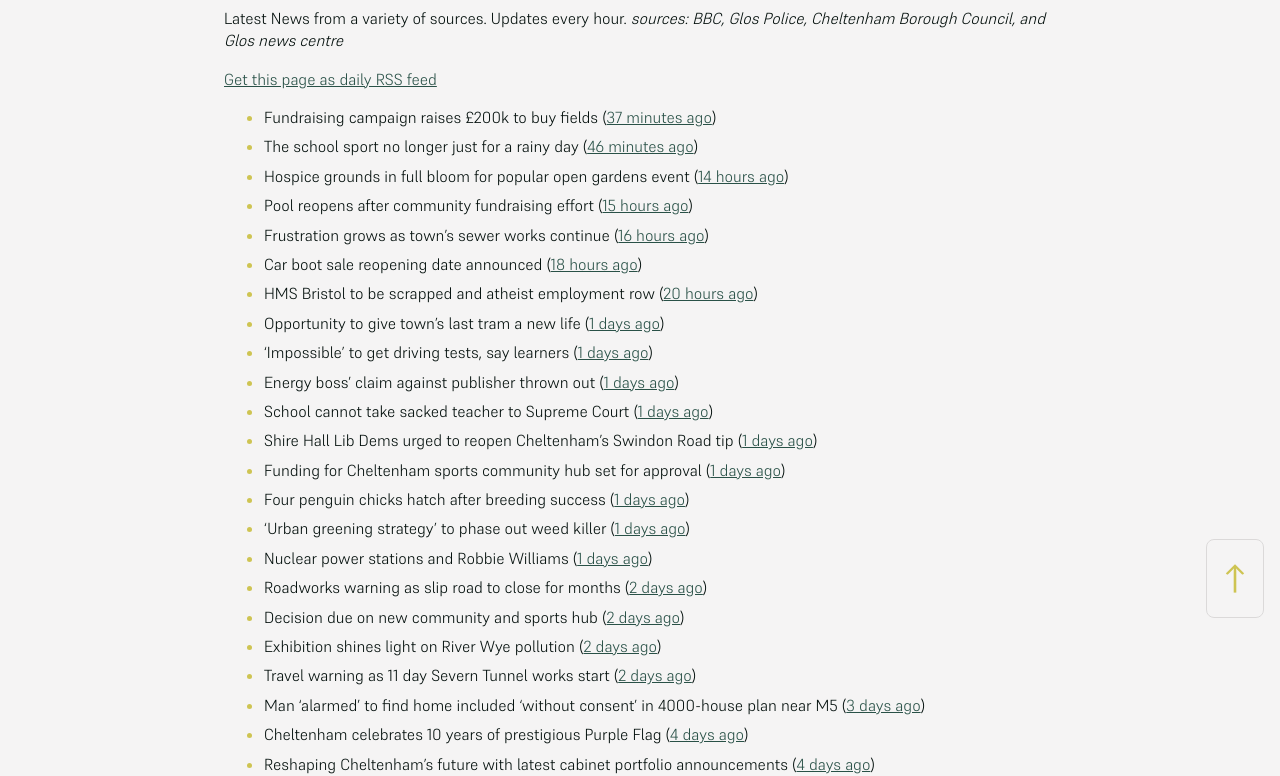
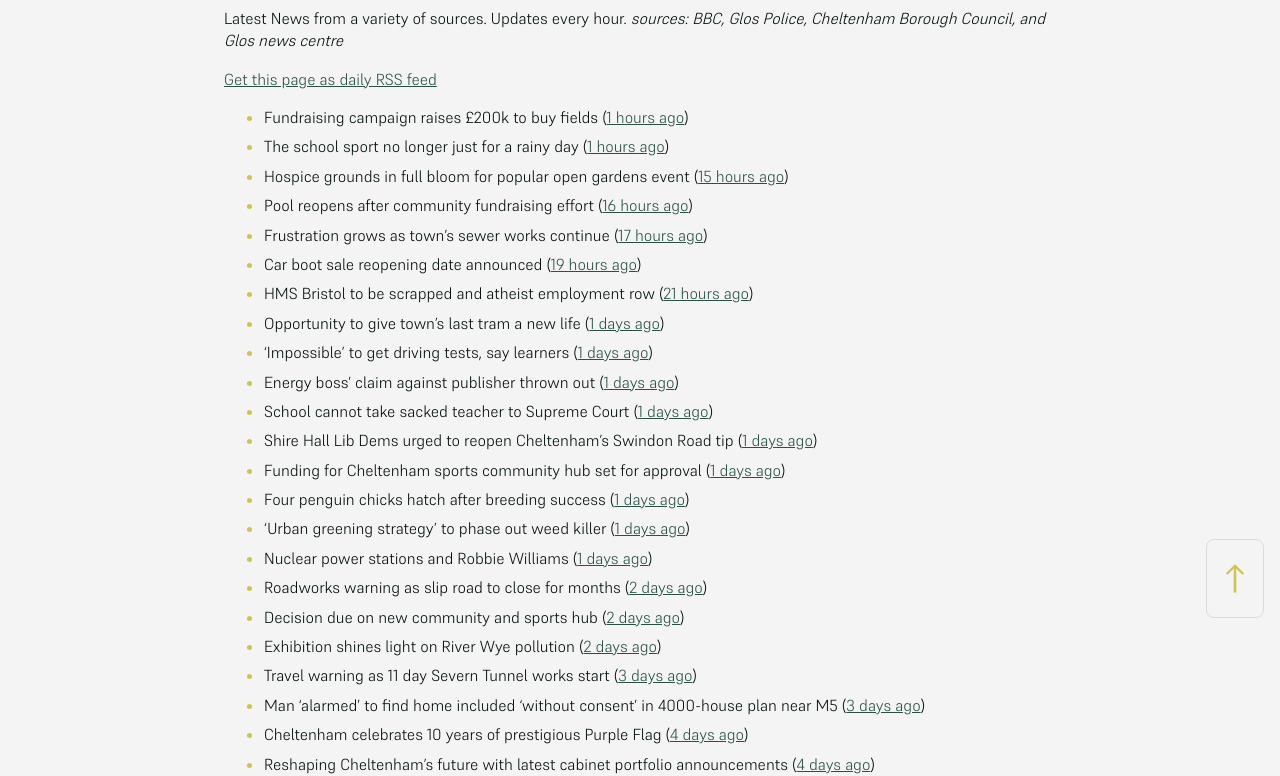
Before and after one commit to mat-0/cheltenham-open-data, a Jekyll site: the page built from _pages/news.md, in a window 1280 px wide. Shown: the part 266-1042 px from the top of the page. Built offline with Jekyll 4.4.1, drawn with Linux system fonts in a browser that asks for light colours.

Commit message:
Updated 2025-06-11 06:59:22

```diff
--- a/_pages/news.md
+++ b/_pages/news.md
@@ -12,13 +12,13 @@ _sources: BBC, Glos Police, Cheltenham Borough Council, and Glos news centre_
 [Get this page as daily RSS feed](/daily.rss)
 
 <!-- news_marker starts -->
-- Fundraising campaign raises £200k to buy fields ([37 minutes ago](https://www.bbc.com/news/articles/c365lx9x187o))
-- The school sport no longer just for a rainy day ([46 minutes ago](https://www.bbc.com/news/articles/clygej1emezo))
-- Hospice grounds in full bloom for popular open gardens event ([14 hours ago](https://gloucesternewscentre.co.uk/hospice-grounds-in-full-bloom-for-popular-open-gardens-event/))
-- Pool reopens after community fundraising effort ([15 hours ago](https://www.bbc.com/news/articles/cg5vl5zvp69o))
-- Frustration grows as town's sewer works continue ([16 hours ago](https://www.bbc.com/news/articles/c5yq58qpgd7o))
-- Car boot sale reopening date announced ([18 hours ago](https://www.bbc.com/news/articles/c3v54dgvq6go))
-- HMS Bristol to be scrapped and atheist employment row ([20 hours ago](https://www.bbc.com/news/articles/c93lv9zr5ppo))
+- Fundraising campaign raises £200k to buy fields ([1 hours ago](https://www.bbc.com/news/articles/c365lx9x187o))
+- The school sport no longer just for a rainy day ([1 hours ago](https://www.bbc.com/news/articles/clygej1emezo))
+- Hospice grounds in full bloom for popular open gardens event ([15 hours ago](https://gloucesternewscentre.co.uk/hospice-grounds-in-full-bloom-for-popular-open-gardens-event/))
+- Pool reopens after community fundraising effort ([16 hours ago](https://www.bbc.com/news/articles/cg5vl5zvp69o))
+- Frustration grows as town's sewer works continue ([17 hours ago](https://www.bbc.com/news/articles/c5yq58qpgd7o))
+- Car boot sale reopening date announced ([19 hours ago](https://www.bbc.com/news/articles/c3v54dgvq6go))
+- HMS Bristol to be scrapped and atheist employment row ([21 hours ago](https://www.bbc.com/news/articles/c93lv9zr5ppo))
 - Opportunity to give town's last tram a new life ([1 days ago](https://www.bbc.com/news/articles/c80km7j1131o))
 - 'Impossible' to get driving tests, say learners ([1 days ago](https://www.bbc.com/news/articles/c8jgndjnlmvo))
 - Energy boss' claim against publisher thrown out ([1 days ago](https://www.bbc.com/news/articles/c9918ek3y4go))
@@ -31,7 +31,7 @@ _sources: BBC, Glos Police, Cheltenham Borough Council, and Glos news centre_
 - Roadworks warning as slip road to close for months ([2 days ago](https://www.bbc.com/news/articles/c308j6d7ngno))
 - Decision due on new community and sports hub ([2 days ago](https://www.bbc.com/news/articles/cy4k5kv0v2go))
 - Exhibition shines light on River Wye pollution ([2 days ago](https://www.bbc.com/news/articles/c62814zl1q5o))
-- Travel warning as 11 day Severn Tunnel works start ([2 days ago](https://www.bbc.com/news/articles/c5yk6z54e2zo))
+- Travel warning as 11 day Severn Tunnel works start ([3 days ago](https://www.bbc.com/news/articles/c5yk6z54e2zo))
 - Man ‘alarmed’ to find home included ‘without consent’ in 4000-house plan near M5 ([3 days ago](https://gloucesternewscentre.co.uk/man-alarmed-to-find-home-included-without-consent-in-4000-house-plan-near-m5/))
 - Cheltenham celebrates 10 years of prestigious Purple Flag ([4 days ago](https://www.cheltenham.gov.uk/news/article/3019/cheltenham_celebrates_10_years_of_prestigious_purple_flag))
 - Reshaping Cheltenham’s future with latest cabinet portfolio announcements ([4 days ago](https://www.cheltenham.gov.uk/news/article/3018/reshaping_cheltenhams_future_with_latest_cabinet_portfolio_announcements))
```
Also changed, not shown: _data/flood.json (+5 -69 lines), _pages/fix-my-street.md (+1 -1 lines), index.md (+4 -4 lines).
